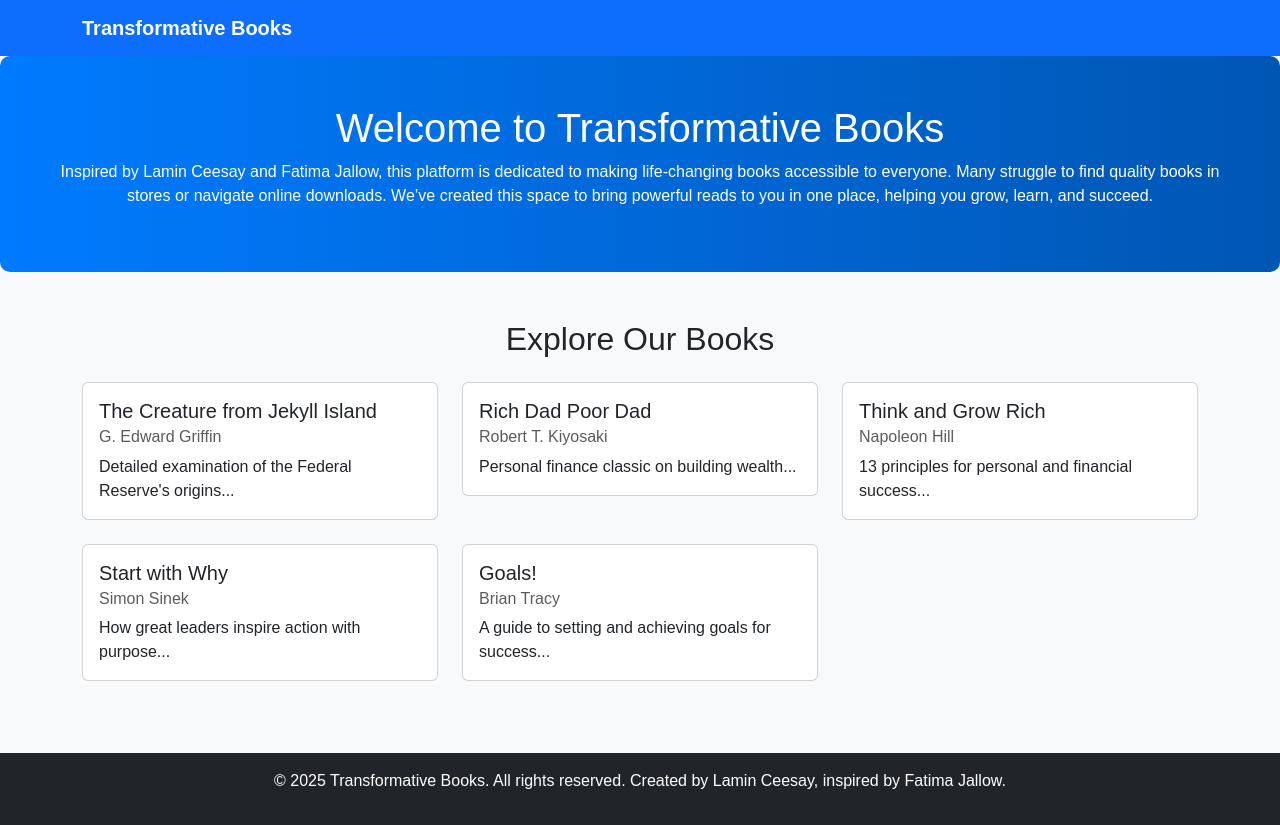
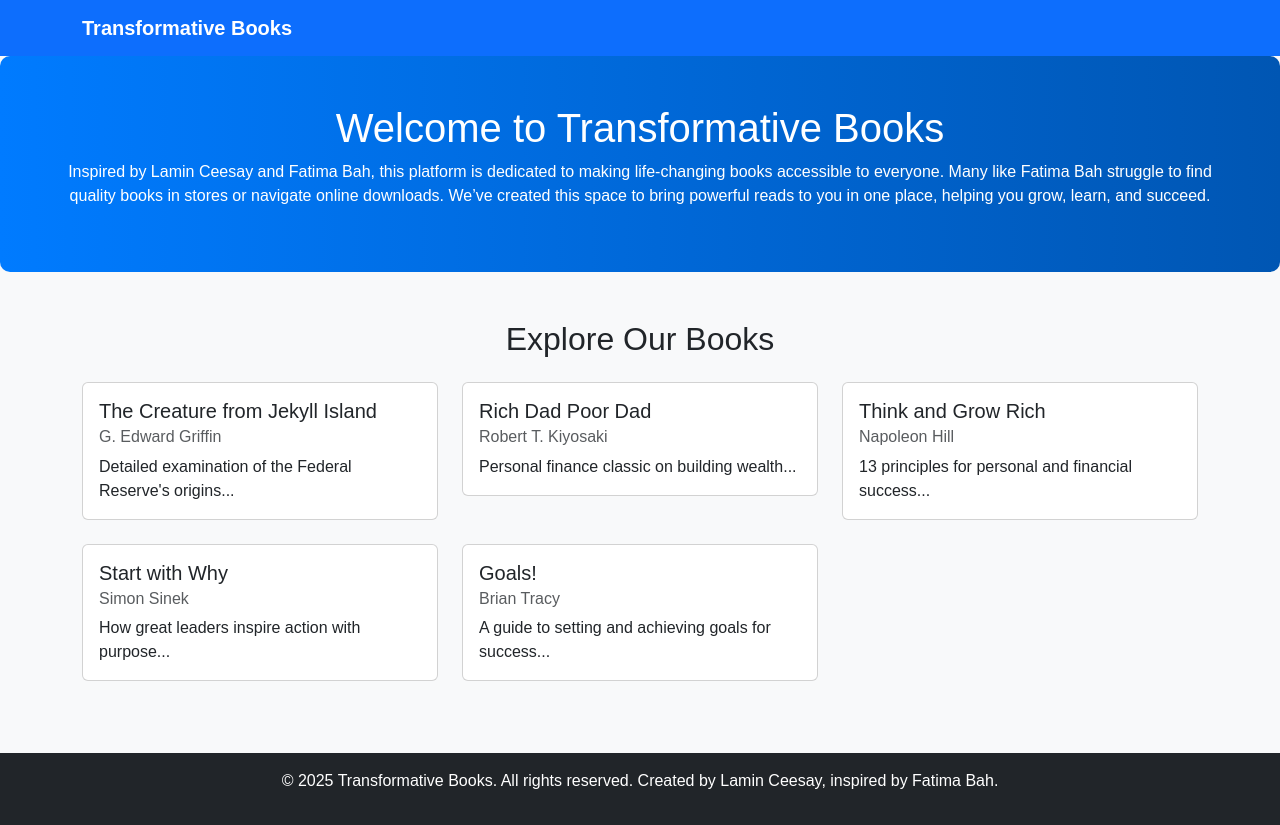
Before and after one commit to GOODBOOKS-start/GOODBOOKS-start-GOODBOOKS-start-GOODBOOKS-start-READGOODBOOKS.GM.LC.FJ.CO, a plain HTML site: page index.html in a window 1280 px wide. Drawn offline with nearby package versions, Linux system fonts and the light colour scheme.

Commit message:
Update index.html

```diff
--- a/index.html
+++ b/index.html
@@ -62,7 +62,7 @@
     </nav>
     <header class="intro-section">
         <h1>Welcome to Transformative Books</h1>
-        <p>Inspired by Lamin Ceesay and Fatima Jallow, this platform is dedicated to making life-changing books accessible to everyone. Many struggle to find quality books in stores or navigate online downloads. We’ve created this space to bring powerful reads to you in one place, helping you grow, learn, and succeed.</p>
+        <p>Inspired by Lamin Ceesay and Fatima Bah, this platform is dedicated to making life-changing books accessible to everyone. Many like Fatima Bah struggle to find quality books in stores or navigate online downloads. We’ve created this space to bring powerful reads to you in one place, helping you grow, learn, and succeed.</p>
     </header>
     <div class="container my-5">
         <h2 class="text-center mb-4">Explore Our Books</h2>
@@ -134,7 +134,7 @@
         </div>
     </div>
     <footer class="bg-dark text-white text-center py-3">
-        <p>&copy; 2025 Transformative Books. All rights reserved. Created by Lamin Ceesay, inspired by Fatima Jallow.</p>
+        <p>&copy; 2025 Transformative Books. All rights reserved. Created by Lamin Ceesay, inspired by Fatima Bah.</p>
     </footer>
     <script src="https://cdn.jsdelivr.net/npm/bootstrap@5.3.3/dist/js/bootstrap.bundle.min.js"></script>
     <script src="books.js"></script>
```
